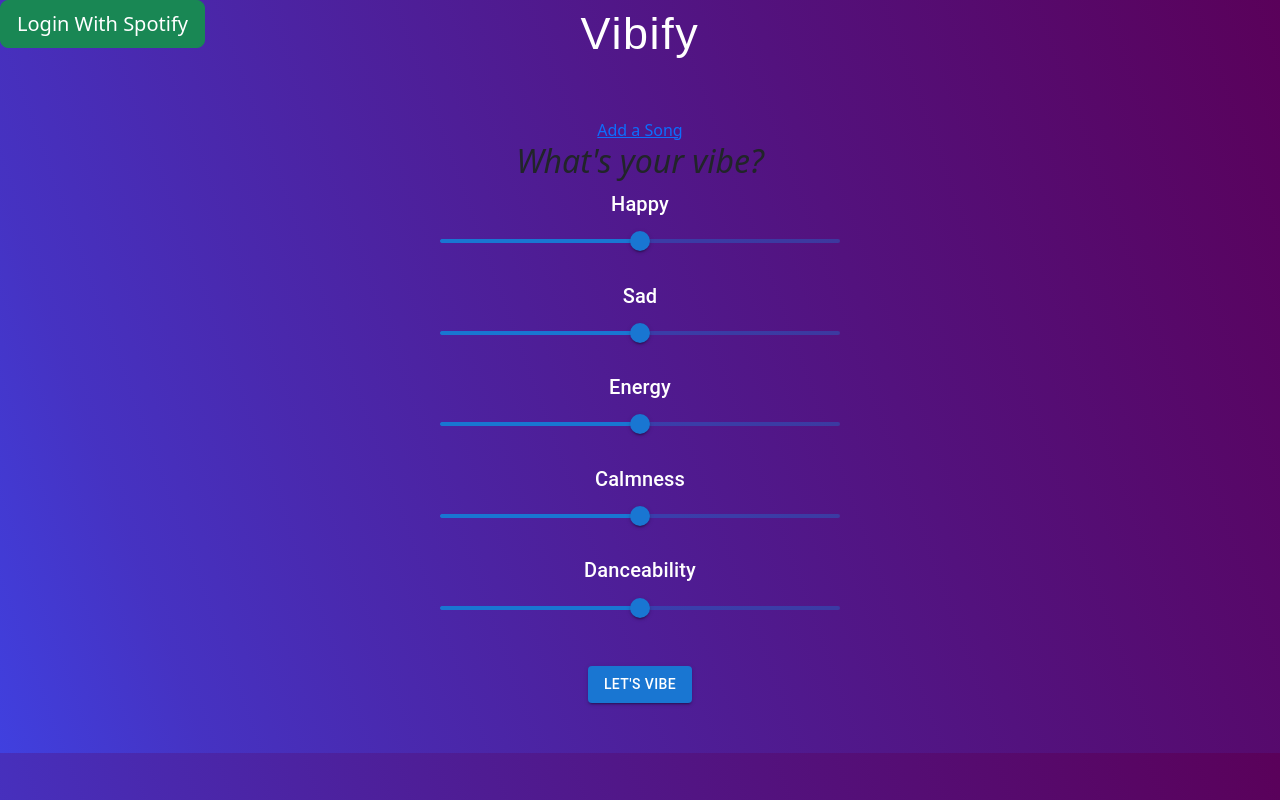
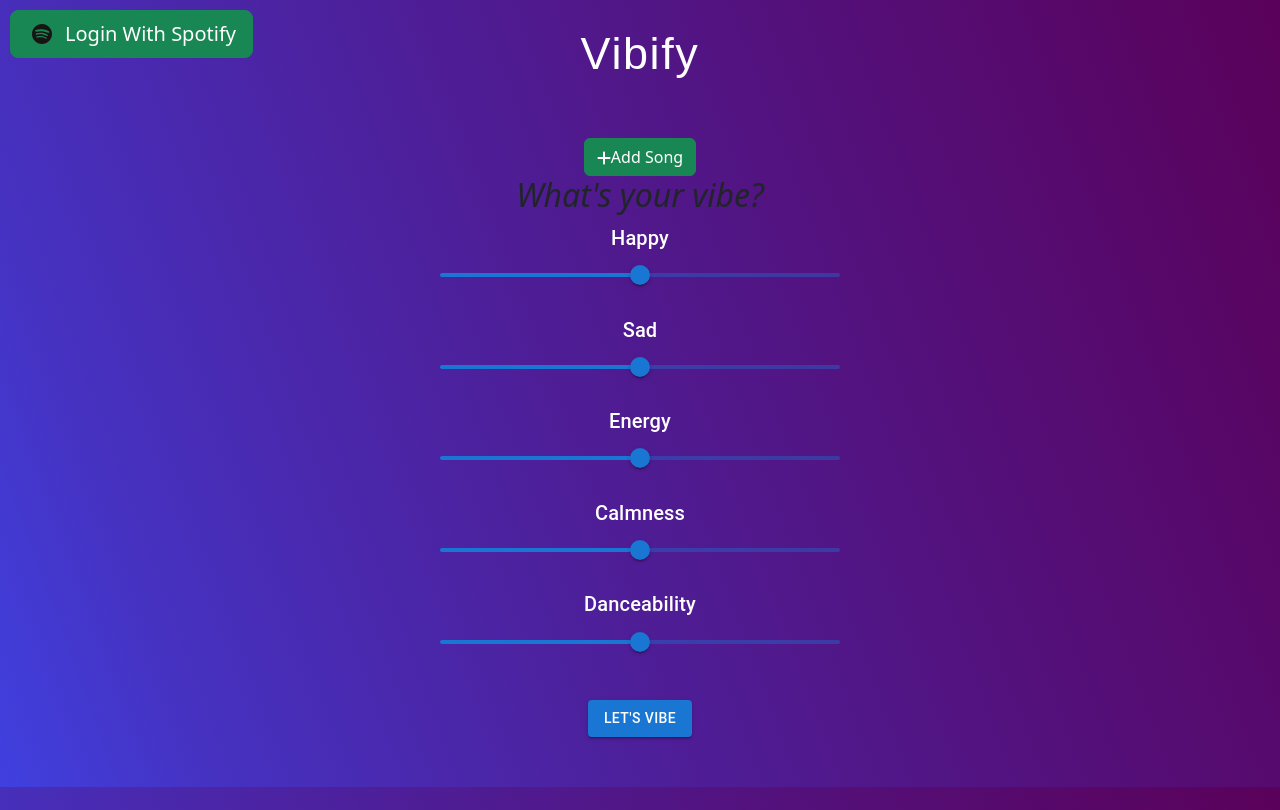
Before and after one commit to EricHaddad/Vibify, a React (Create React App) app: page / in a window 1280 px wide. Built offline with nearby package versions, Linux system fonts and the light colour scheme.

Commit message:
ui tweaks, icons added

```diff
--- a/package.json
+++ b/package.json
@@ -49,5 +49,10 @@
       "last 1 firefox version",
       "last 1 safari version"
     ]
+  },
+  "devDependencies": {
+    "eslint": "^8.54.0",
+    "eslint-config-react-app": "^7.0.1",
+    "eslint-plugin-jest": "^27.6.0"
   }
 }
--- a/src/App.js
+++ b/src/App.js
@@ -7,7 +7,6 @@ import Sliders from './components/sliders';
 import { searchSpotify, getSpotifyAccessToken } from './spotifyAPI'; // Adjust the path accordingly
 import "bootstrap/dist/css/bootstrap.min.css"
 import Login from "./login"
-
 
 const App = ({ setSong, setMood, setToken }) => {
   const navigate = useNavigate(); // Change here
@@ -121,9 +120,14 @@ const App = ({ setSong, setMood, setToken }) => {
   return (
     <div className="App">
       <header className="App-header">
-        <p>Vibify</p>
+        <p style={{ marginTop:'20px'}}>Vibify</p>
       </header>
-      <Link className='link' to="/addSong">Add a Song</Link>
+      <Link to="/addSong" className="btn btn-success addButton">
+        <svg xmlns="http://www.w3.org/2000/svg" height="16" width="14" viewBox="0 0 448 512">
+          <path fill="#ffffff" d="M256 80c0-17.7-14.3-32-32-32s-32 14.3-32 32V224H48c-17.7 0-32 14.3-32 32s14.3 32 32 32H192V432c0 17.7 14.3 32 32 32s32-14.3 32-32V288H400c17.7 0 32-14.3 32-32s-14.3-32-32-32H256V80z"/>
+        </svg>
+        Add Song
+      </Link>
       <p className="h2">What's your vibe?</p>
       <Sliders buttonName="LET'S VIBE" handleSubmit={handleSubmit} height="70.69"/>
       <Login />
--- a/src/addSong.js
+++ b/src/addSong.js
@@ -1,4 +1,5 @@
 import React from 'react';
+import { Link } from "react-router-dom";
 import { useState } from "react";
 import Sliders from "./components/sliders";
 import "./addSong.css"
@@ -60,6 +61,18 @@ function AddSong() {
                 </div>
             </div>
             <Sliders buttonName="SUBMIT SONG" handleSubmit={handleSubmit} height="69.74"/>
+            <Link
+                to="/"
+                style={{
+                position: "absolute",
+                top: "10px",
+                left: "10px",
+                fontSize: "18px",
+                color: "white",
+                }}
+            >
+                Back to Main Page
+            </Link>
         </div>
     );
 }
--- a/src/login.js
+++ b/src/login.js
@@ -12,8 +12,11 @@ const clientId = 'a525da76dbe04bad9f40bc4955eafcc1';
 
 export default function Login() {
   return (
-    <div className="position-absolute top-0 start-0">
-      <a className="btn btn-success btn-lg" href={AUTH_URL}>
+    <div className="position-absolute top-0 start-0" style={{ marginTop: '10px', marginLeft: '10px'}}>
+      <a className="btn btn-success btn-lg d-flex align-items-center" href={AUTH_URL}>
+        <svg xmlns="http://www.w3.org/2000/svg" height="30" width="30" viewBox="-33.4974 -55.829 290.3108 334.974" className="me-2">
+          <path d="M177.707 98.987c-35.992-21.375-95.36-23.34-129.719-12.912-5.519 1.674-11.353-1.44-13.024-6.958-1.672-5.521 1.439-11.352 6.96-13.029 39.443-11.972 105.008-9.66 146.443 14.936 4.964 2.947 6.59 9.356 3.649 14.31-2.944 4.963-9.359 6.6-14.31 3.653m-1.178 31.658c-2.525 4.098-7.883 5.383-11.975 2.867-30.005-18.444-75.762-23.788-111.262-13.012-4.603 1.39-9.466-1.204-10.864-5.8a8.717 8.717 0 015.805-10.856c40.553-12.307 90.968-6.347 125.432 14.833 4.092 2.52 5.38 7.88 2.864 11.968m-13.663 30.404a6.954 6.954 0 01-9.569 2.316c-26.22-16.025-59.223-19.644-98.09-10.766a6.955 6.955 0 01-8.331-5.232 6.95 6.95 0 015.233-8.334c42.533-9.722 79.017-5.538 108.448 12.446a6.96 6.96 0 012.31 9.57M111.656 0C49.992 0 0 49.99 0 111.656c0 61.672 49.992 111.66 111.657 111.66 61.668 0 111.659-49.988 111.659-111.66C223.316 49.991 173.326 0 111.657 0" fill="#191414"/>
+        </svg>
         Login With Spotify
       </a>
     </div>
--- a/src/songDetails.js
+++ b/src/songDetails.js
@@ -1,5 +1,5 @@
 import React, { useState } from 'react';
-import SpotifyPlayerComponent from './spotifyPlayer';
+import { Link } from 'react-router-dom'; // Import Link from react-router-dom
 import SpotifyPlayer from 'react-spotify-web-playback';
 import { FontAwesomeIcon } from '@fortawesome/react-fontawesome';
 import { faThumbsUp, faThumbsDown } from '@fortawesome/free-solid-svg-icons';
@@ -86,6 +86,11 @@ const SongDetails = ({ song, accessToken, mood }) => {
       </div>
       {/* Like and Dislike Buttons */}
       <div style={{ marginTop: '5px', display: 'flex', justifyContent: 'center' }}>
+        {/* Link to the main page */}
+        <Link to="/" style={{ position: 'absolute', top: '10px', left: '10px', fontSize: '18px', color: 'white' }}>
+          Back to Main Page
+        </Link>
+
         <button
           onClick={handleLike}
           onMouseEnter={() => setIsHoveredLike(true)}
@@ -104,6 +109,7 @@ const SongDetails = ({ song, accessToken, mood }) => {
             style={{ color: liked ? "#ffffff" : isHoveredLike ? "#ffffff" : "#808080" }}
           />
         </button>
+
         <button
           onClick={handleDislike}
           onMouseEnter={() => setIsHoveredDislike(true)}
```
Also changed, not shown: 1 other file (tests, documents, lock files or other folders).
